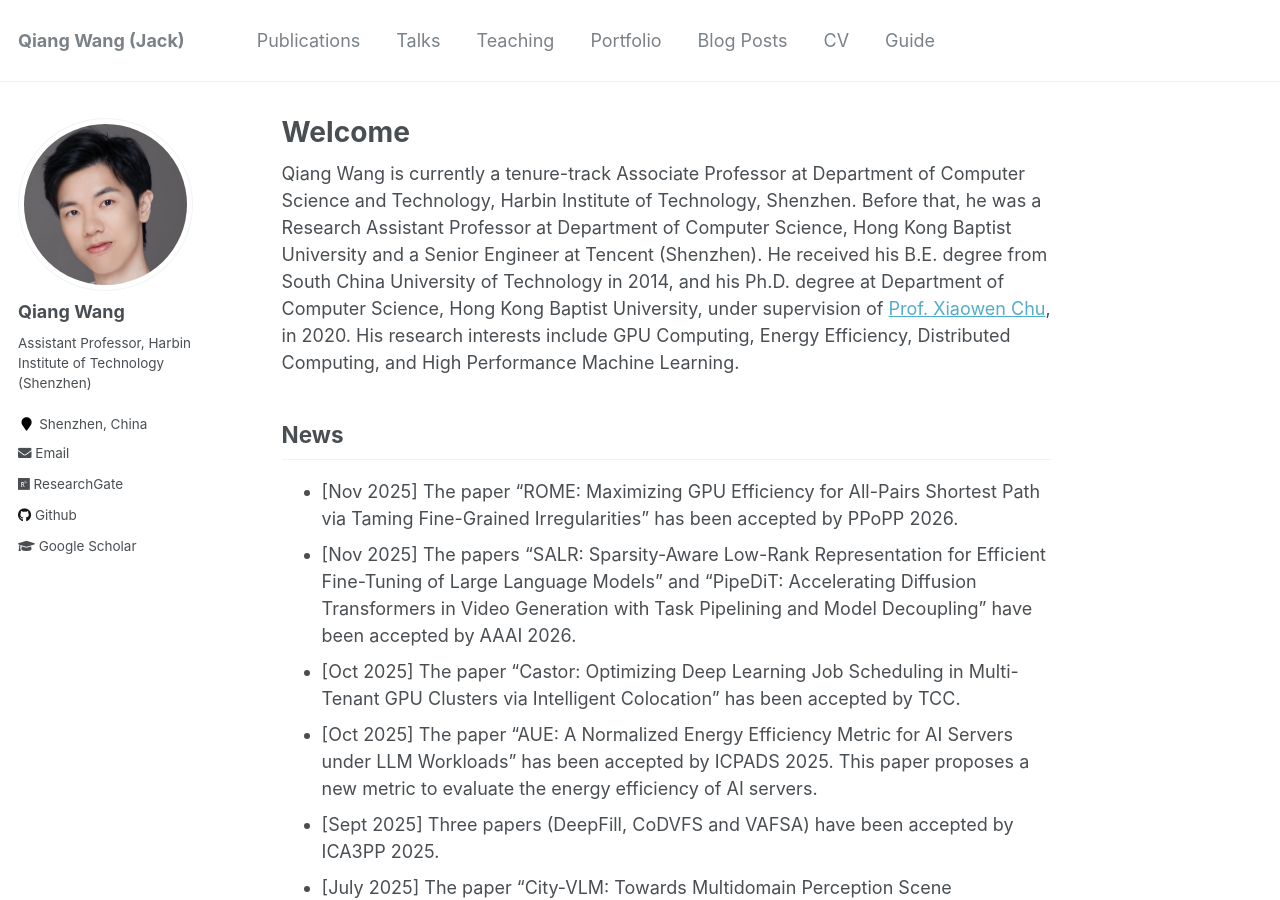
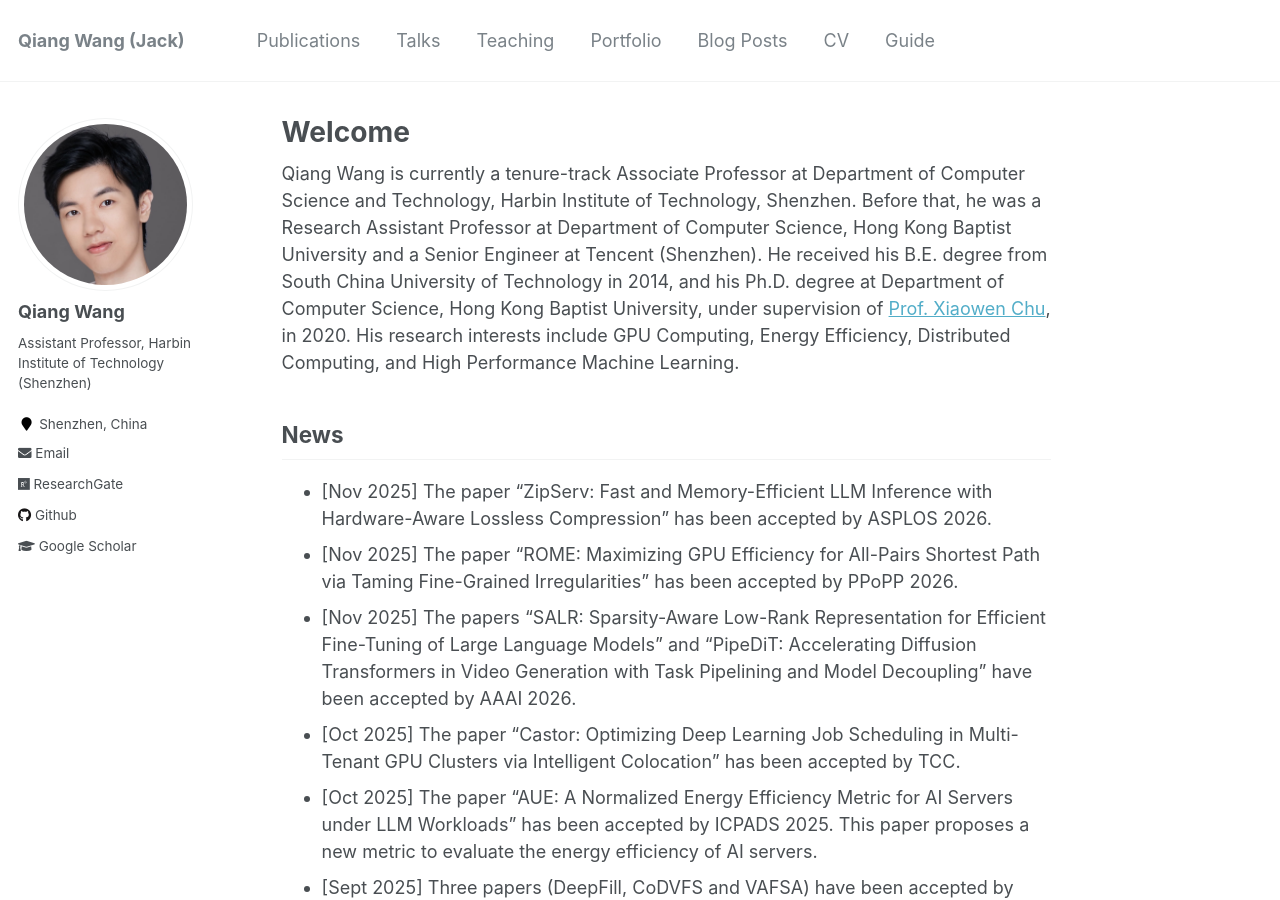
Before and after one commit to blackjack2015/blackjack2015.github.io, a Jekyll site: the page built from _pages/about.md, in a window 1280 px wide and 900 px high. Built offline with Jekyll 4.4.1, drawn with Linux system fonts in a browser that asks for light colours.

Commit message:
Update news section with recent paper acceptances
Added recent paper acceptance announcements for 2025 and 2026.

```diff
--- a/_pages/about.md
+++ b/_pages/about.md
@@ -12,6 +12,7 @@ redirect_from:
 Qiang Wang is currently a tenure-track Associate Professor at Department of Computer Science and Technology, Harbin Institute of Technology, Shenzhen. Before that, he was a Research Assistant Professor at Department of Computer Science, Hong Kong Baptist University and a Senior Engineer at Tencent (Shenzhen). He received his B.E. degree from South China University of Technology in 2014, and his Ph.D. degree at Department of Computer Science, Hong Kong Baptist University, under supervision of [Prof. Xiaowen Chu](https://sites.google.com/view/chuxiaowen), in 2020. His research interests include GPU Computing, Energy Efficiency, Distributed Computing, and High Performance Machine Learning.
 
 ## News
++ \[Nov 2025\] The paper "ZipServ: Fast and Memory-Efficient LLM Inference with Hardware-Aware Lossless Compression" has been accepted by ASPLOS 2026.
 + \[Nov 2025\] The paper "ROME: Maximizing GPU Efficiency for All-Pairs Shortest Path via Taming Fine-Grained Irregularities" has been accepted by PPoPP 2026.
 + \[Nov 2025\] The papers "SALR: Sparsity-Aware Low-Rank Representation for Efficient Fine-Tuning of Large Language Models" and "PipeDiT: Accelerating Diffusion Transformers in Video Generation with Task Pipelining and Model Decoupling" have been accepted by AAAI 2026.
 + \[Oct 2025\] The paper "Castor: Optimizing Deep Learning Job Scheduling in Multi-Tenant GPU Clusters via Intelligent Colocation" has been accepted by TCC.
```
